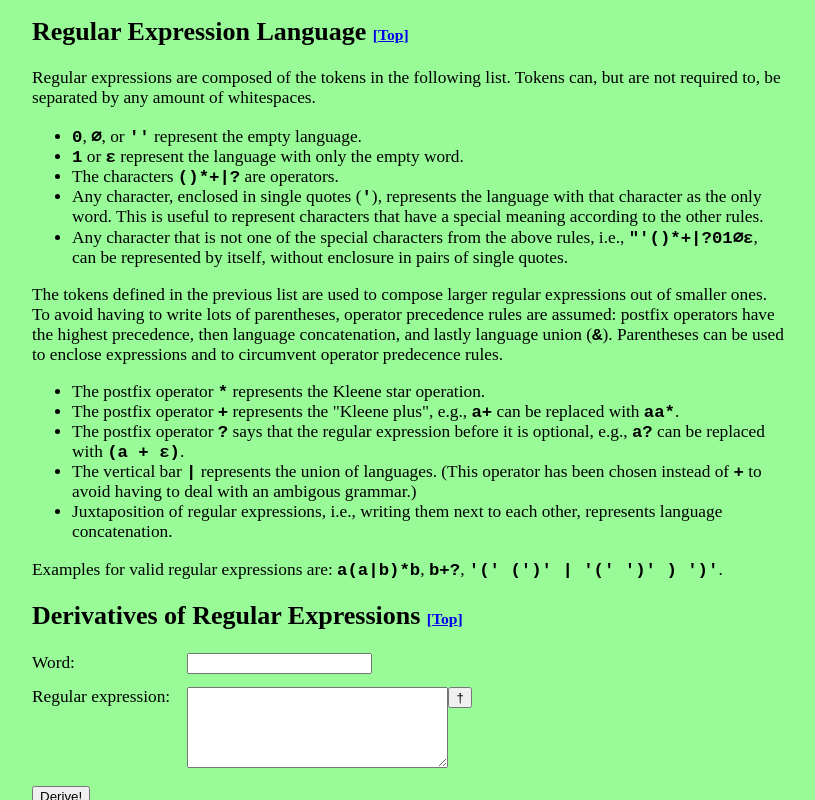
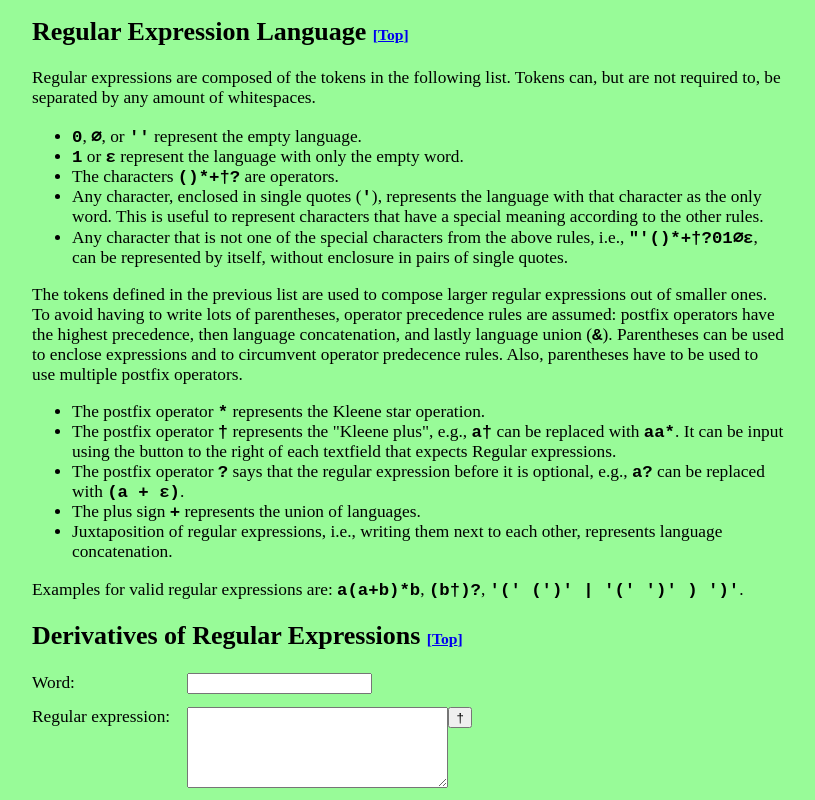
Before and after one commit to koflerdavid/nfa-equivalence-code, a plain HTML site: page website/static/index.html in a window 1280 px wide. Shown: the part 404-1204 px from the top of the page, without its empty margins (232-1047 px from the left). Drawn offline with Linux system fonts and the light colour scheme; files that its build step writes are made by us from their sources; files whose address does not match are found by name.

Commit message:
Fixed description on website

```diff
--- a/website/static/index.html
+++ b/website/static/index.html
@@ -56,7 +56,7 @@
         represent the language with only the empty word.
     </li>
     <li>
-        The characters <code>&lpar;&rpar;&ast;&plus;&vert;&quest;</code>
+        The characters <code>&lpar;&rpar;&ast;&plus;&#x2020;&quest;</code>
         are operators.
     </li>
     <li>
@@ -67,7 +67,7 @@
     </li>
     <li>
         Any character that is not one of the special characters from the above rules, i.e.,
-        <code>&quot;&apos;&lpar;&rpar;&ast;&plus;&vert;&quest;01&emptyset;&epsilon;</code>,
+        <code>&quot;&apos;&lpar;&rpar;&ast;&plus;&#x2020;&quest;01&emptyset;&epsilon;</code>,
         can be represented by itself, without enclosure in pairs of single quotes.
     </li>
 </ul>
@@ -79,6 +79,7 @@
     postfix operators have the highest precedence, then language concatenation,
     and lastly language union (<code>&</code>).
     Parentheses can be used to enclose expressions and to circumvent operator predecence rules.
+    Also, parentheses have to be used to use multiple postfix operators.
 </p>
 
 <ul>
@@ -86,8 +87,10 @@
         The postfix operator <code>&ast;</code> represents the Kleene star operation.
     </li>
     <li>
-        The postfix operator <code>&plus;</code> represents the "Kleene plus", e.g.,
-        <code>a&plus;</code> can be replaced with <code>aa&ast;</code>.
+        The postfix operator <code>&#x2020;</code> represents the "Kleene plus", e.g.,
+        <code>a&#x2020;</code> can be replaced with <code>aa&ast;</code>.
+        It can be input using the button to the right of each textfield that
+        expects Regular expressions.
     </li>
     <li>
         The postfix operator <code>&quest;</code> says that
@@ -95,9 +98,7 @@
         <code>a&quest;</code> can be replaced with <code>(a &plus; &epsilon;)</code>.
     </li>
     <li>
-        The vertical bar <code>&vert;</code> represents the union of languages.
-        (This operator has been chosen instead of <code>&plus;</code>
-        to avoid having to deal with an ambigous grammar.)
+        The plus sign <code>&plus;</code> represents the union of languages.
     </li>
     <li>
         Juxtaposition of regular expressions, i.e., writing them next to each other,
@@ -106,8 +107,8 @@
 </ul>
 
 <p>
-    Examples for valid regular expressions are: <code>a(a|b)&ast;b</code>,
-    <code>b&plus;&quest;</code>, <code>'(' (')' | '(' ')' ) ')'</code>.
+    Examples for valid regular expressions are: <code>a(a+b)&ast;b</code>,
+    <code>(b&#x2020;)&quest;</code>, <code>'(' (')' | '(' ')' ) ')'</code>.
 </p>
 
 <h2>
```
